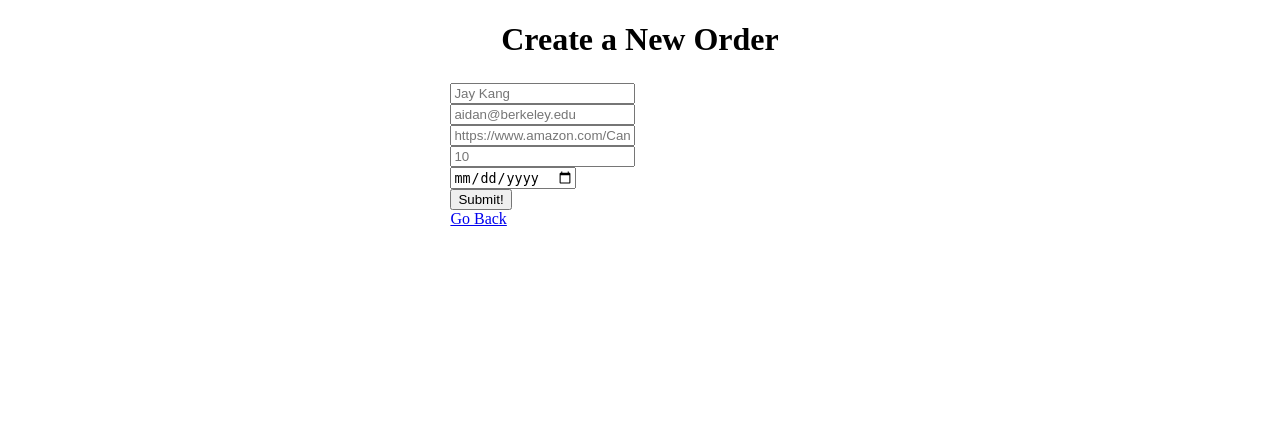
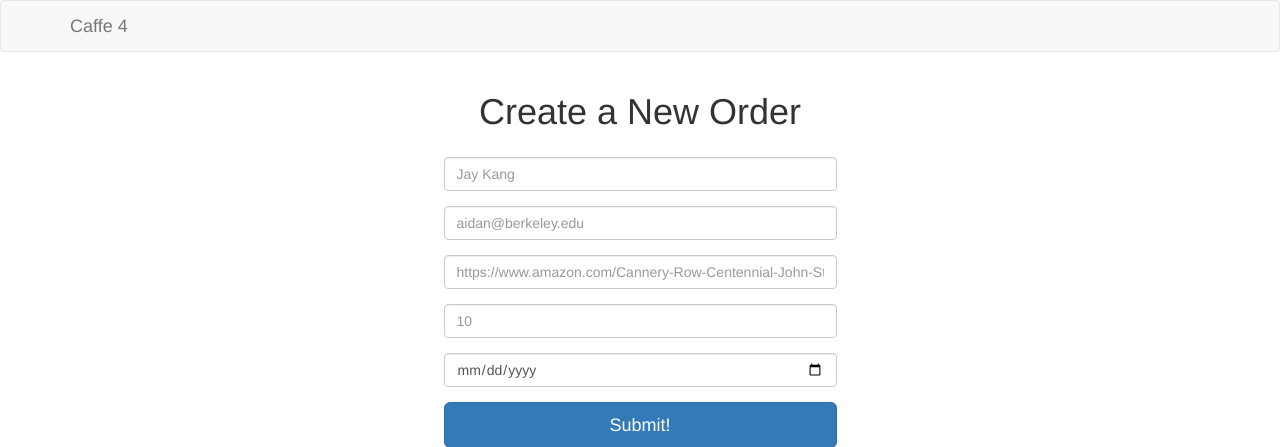
Before and after one commit to aidanjwang/caffe-4, a Django app: template mysite/app/templates/new.html in a window 1280 px wide. Shown: the top 447 px of the page. Run offline with Django 3.2, Linux system fonts and the light colour scheme; the template is opened without the code that fills it, so the values that code supplies are empty; some libraries are stand-ins or nearby versions.

Commit message:
new.html includes nav; also added stylesheets folder

```diff
--- a/mysite/app/templates/new.html
+++ b/mysite/app/templates/new.html
@@ -2,9 +2,32 @@
 <html lang="en">
 <head>
     <meta charset="UTF-8">
-    <title>Title</title>
+    <title>Caffe 4</title>
+    <link rel="stylesheet" href="https://maxcdn.bootstrapcdn.com/bootstrap/3.3.5/css/bootstrap.min.css">
+    <link rel="stylesheet" href="/stylesheets/main.css">
+    <script src="https://code.jquery.com/jquery-git2.min.js"></script>
 </head>
 <body>
+    <!-- The Nav bar -->
+    <nav class="navbar navbar-default">
+            <div class="container">
+                <div class="navbar-header">
+                    <a class="navbar-brand" href="/">Caffe 4</a>
+                </div>
+            <div class="collapse navbar-collapse">
+                <ul class="nav navbar-nav navbar-right">
+                    <!-- <% if(!currentUser){ %>
+                        <li><a href="/login">Login</a></li>
+                        <li><a href="/register">Sign Up</a></li>
+                    <% } else { %>
+                        <li><a href="#">Signed In As <%= currentUser.username %></a></li>
+                        <li><a href="/logout">Logout</a></li>
+                    <% } %> -->
+                </ul>
+            </div>
+        </div>
+    </nav>
+    <!-- The Body -->
     <div class="row">
         <h1 style="text-align: center">Create a New Order</h1>
         <div style="width: 30%; margin: 25px auto;">
```
Also changed, not shown: mysite/app/stylesheets/main.css (added).
